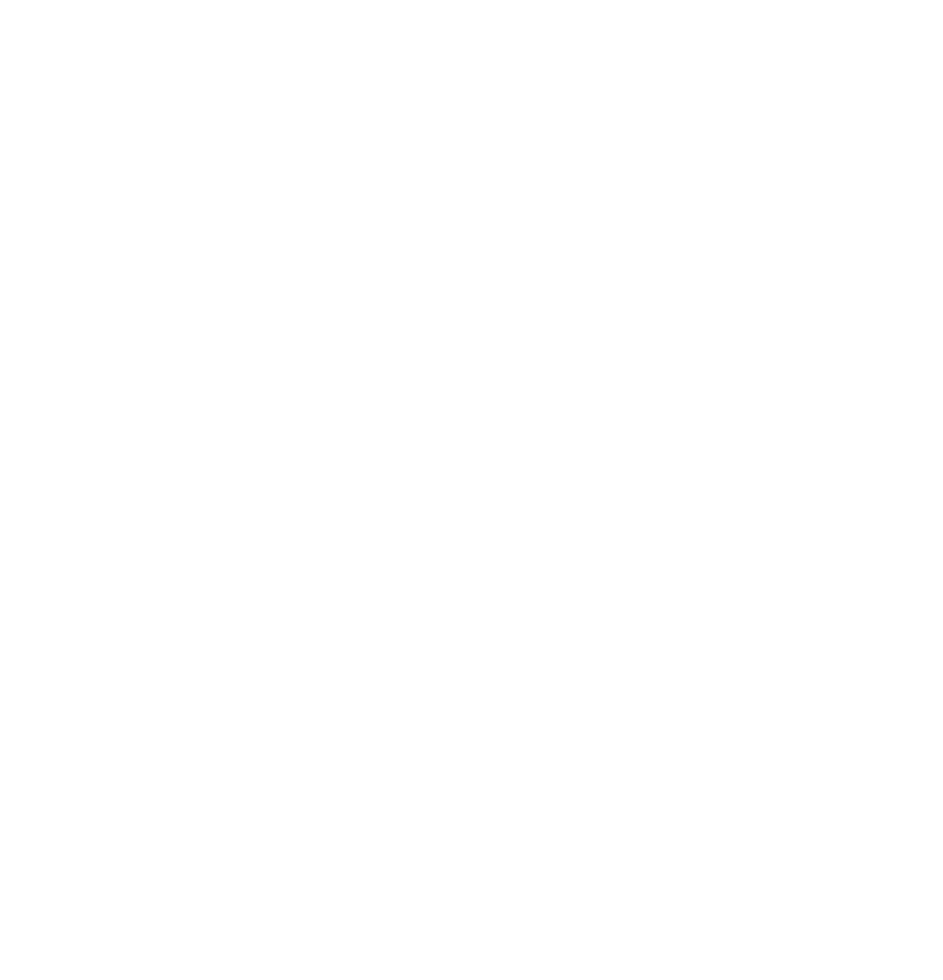
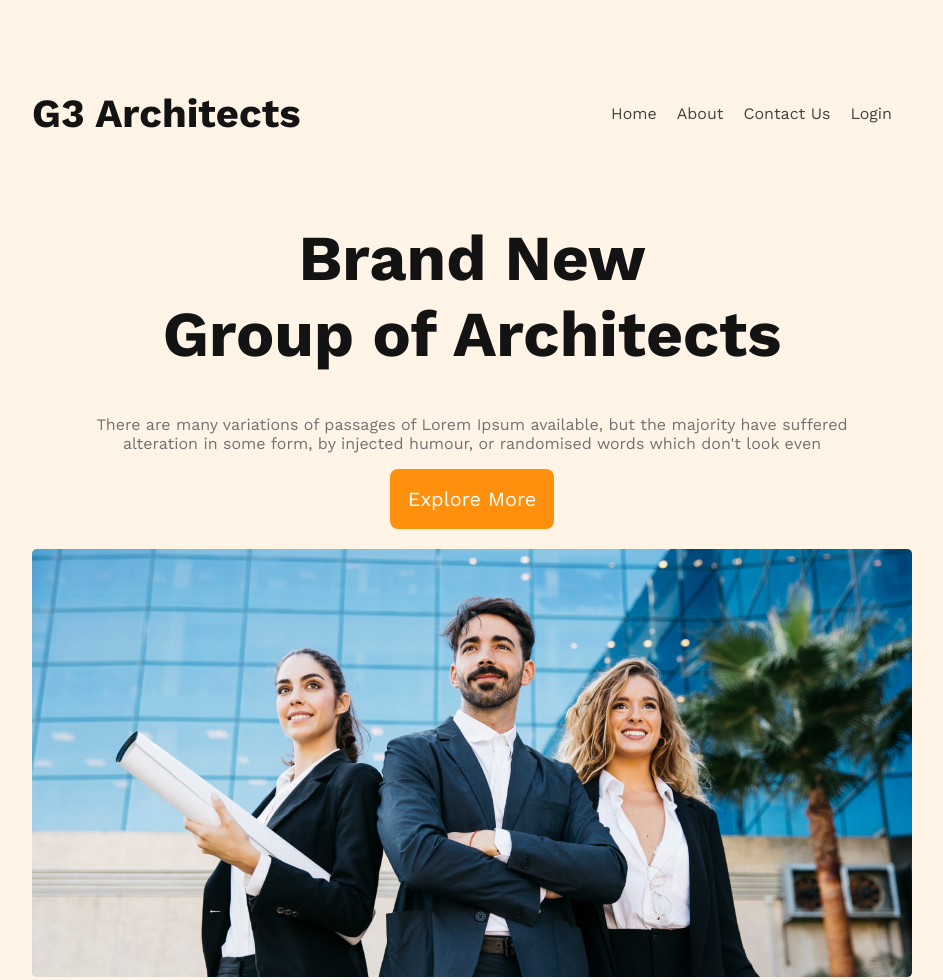
Before and after one commit to AlaminBscinCSE/g3-architects, a plain HTML site: page index.html in a window 1280 px wide. Shown: the whole page, without its empty margins (168-1111 px from the left). Before the commit the page ends 800 px from the top, so only its background shows below. Drawn offline with nearby package versions, Linux system fonts and the light colour scheme.

Commit message:
Header section done

```diff
--- /dev/null
+++ b/CSS/style.css
@@ -0,0 +1,90 @@
+/* Work sans google font  */
+@import url('https://fonts.googleapis.com/css2?family=EB+Garamond&family=Work+Sans:wght@400;700;800&display=swap');
+
+*{
+    font-family: 'EB Garamond', serif;
+    font-family: 'Work Sans', sans-serif;
+}
+body{
+    max-width:1400px;
+    margin: 0 auto;
+}
+.primary-btn{
+    border-radius: 8px;
+    background: #FF900E;
+    color: #FFF;
+    text-align: center;
+    font-size: 20px;
+    border:0;
+    padding:18px;
+}
+/* Header section style  */
+header{
+    background-color:rgba(255, 144, 14, 0.10);
+    padding:50px 200px;
+}
+
+nav{
+    display:flex;
+    justify-content:space-between;
+    align-items: center;
+}
+nav > h3{
+    color: var(--dark-01, #131313);
+    font-size:2.5rem;
+    font-weight: 700;
+}
+nav > ul{
+    display: flex;
+}
+
+nav ul li{
+    list-style: none;
+}
+
+nav ul li a{
+    text-decoration: none;
+    margin-right:20px;
+    color: var(--dark-02, #424242);
+    font-size: 1rem;
+    font-weight: 500;
+}
+
+.banner img{
+    margin-top:20px;
+    width:100%;
+}
+
+.banner-container{
+    max-width:800px;
+    text-align: center;
+    margin:0 auto;
+}
+
+.banner-title{
+    color: var(--dark-01, #131313);
+    font-size:4rem;
+    font-weight: 700;
+}
+.banner-description{
+    color: var(--dark-03, #727272);
+    font-size:1rem;
+    font-weight: 400;
+}
+
+
+
+
+/* Responsive style  Mobile */
+@media screen and (max-width:576px) {
+    header{
+        padding:10px 0px;
+    }
+    nav{
+        flex-direction: column;
+    }
+    nav ul li a{
+        margin-right:5px;
+    }
+
+}
--- a/index.html
+++ b/index.html
@@ -4,8 +4,28 @@
     <meta charset="UTF-8">
     <meta name="viewport" content="width=device-width, initial-scale=1.0">
     <title>G3-Architects</title>
+    <link rel="stylesheet" href="CSS/style.css">
 </head>
 <body>
-
+    <header>
+        <nav>
+            <h3>G3 Architects</h3>
+            <ul>
+                <li><a href="#">Home</a></li>
+                <li><a href="#">About</a></li>
+                <li><a href="#">Contact Us</a></li>
+                <li><a href="#">Login</a></li>
+            </ul>
+        </nav>
+        <!--Banner section  -->
+        <div class="banner">
+            <div class="banner-container">
+                <h1 class="banner-title">Brand New <br> Group of Architects </h1>
+                <p class="banner-description">There are many variations of passages of Lorem Ipsum available, but the majority have suffered alteration in some form, by injected humour, or randomised words which don't look even</p>
+                <button class="primary-btn">Explore More</button>
+            </div>
+            <img src="images/banner.png" alt="Waiting">
+        </div>
+    </header>
 </body>
 </html>
```
